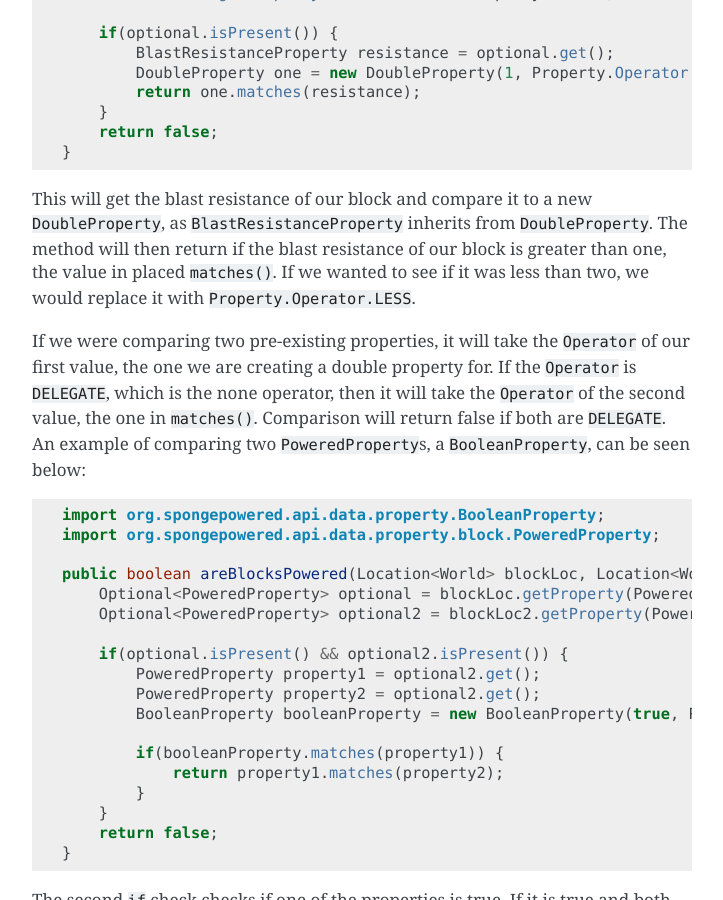
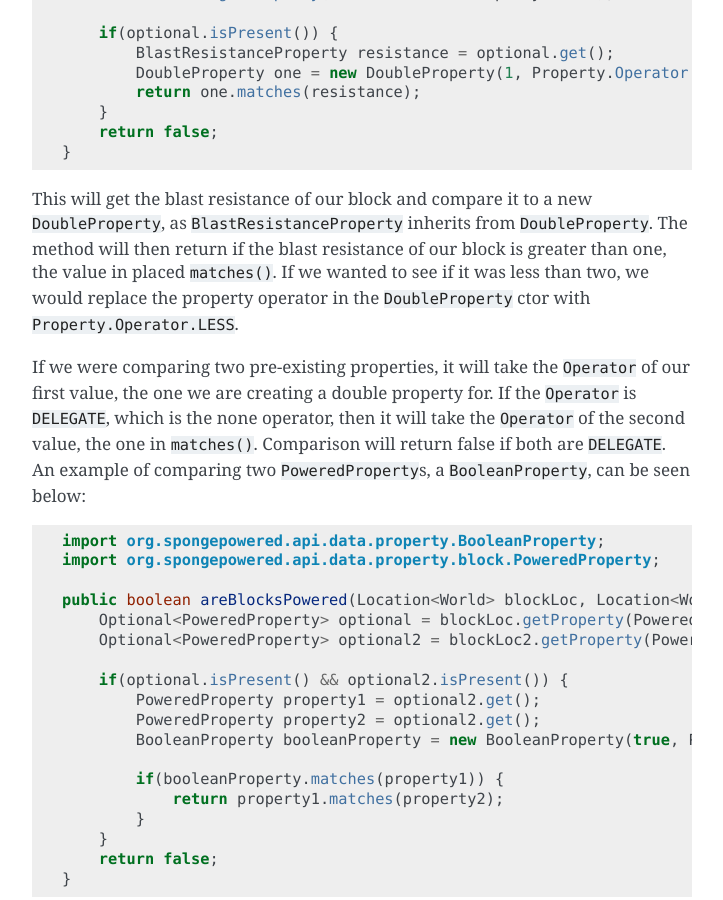
Before and after one commit to SpongePowered/SpongeDocs, a Sphinx documentation site: the page built from source/plugin/blocks/accessing.rst, in a window 1280 px wide and 900 px high, scrolled down 3074 px. Shown: the whole window, without its empty margins (388-1111 px from the left). Built offline with Sphinx 7.4.7, drawn with Linux system fonts in a browser that asks for light colours; pages that are not in the unit, such as notebooks, are missing from menus; cross-references to code outside the pages are shown as plain code.

Commit message:
Clarification per dualspiral's review

```diff
--- a/source/plugin/blocks/accessing.rst
+++ b/source/plugin/blocks/accessing.rst
@@ -154,7 +154,7 @@ get the blast resistance of a block and checking if it is greater than or equal
 This will get the blast resistance of our block and compare it to a new :javadoc:`DoubleProperty`, as
 :javadoc:`BlastResistanceProperty` inherits from ``DoubleProperty``. The method will then return if the blast
 resistance of our block is greater than one, the value in placed ``matches()``. If we wanted to see if it was less than
-two, we would replace it with ``Property.Operator.LESS``.
+two, we would replace the property operator in the ``DoubleProperty`` ctor  with ``Property.Operator.LESS``.
 
 If we were comparing two pre-existing properties, it will take the ``Operator`` of our first value, the one we are
 creating a double property for. If the ``Operator`` is ``DELEGATE``, which is the none operator, then it will take the
```
